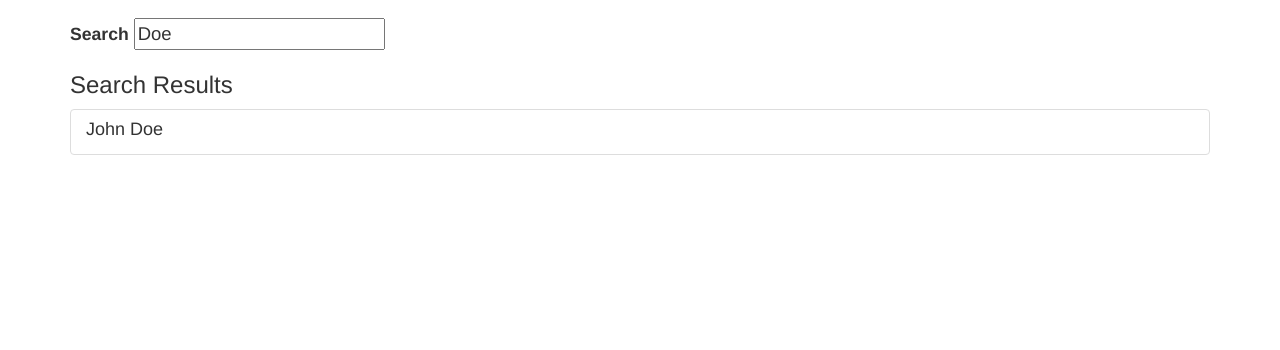
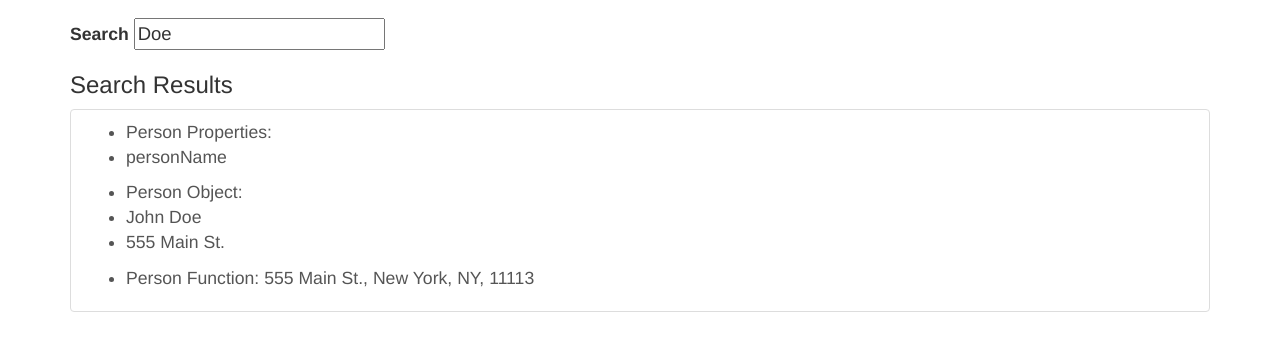
Before and after one commit to matt16749-zz/Angular-Directive-Example, a plain HTML site: page index.htm in a window 1280 px wide. Shown: the part 54-404 px from the top of the page. Drawn offline with nearby package versions, Linux system fonts and the light colour scheme; some packages are replaced by stand-ins of ours.

Commit message:
notes on = and & scopes in directive

```diff
--- a/app.js
+++ b/app.js
@@ -32,7 +32,14 @@
   function mainController($scope, $log){
     $scope.person ={
       name: 'John Doe',
-      address: '555 Main St., New York, NY 11113'
+      address: '555 Main St.',
+      city: 'New York',
+      state: 'NY',
+      zip: '11113'
+    }
+
+    $scope.formattedAddress = function(person){
+      return person.address + ', ' + person.city + ', ' + person.state + ', ' + person.zip;
     }
   }
 
@@ -48,8 +55,9 @@
       templateUrl: 'directives/searchresult.html',
       replate: true, //Will replace html directve with the template.
       scope: { //changes the $scope property of the directive.
-        personName: "@", //@ sign means attribute being fed where searchresult directive is called is just text.
-        personAddress: "@"
+        personName: "@", //@ sign means attribute being fed where searchresult directive is called is just text. 1 way binding.
+        personObject: "=", // = sign is two way binding. Whatever happens to the object inside the directive will affect the object in controller.
+        formattedAddressFunction: '&' // & sign means function.
       }
     }
   }
--- a/directives/searchresult.html
+++ b/directives/searchresult.html
@@ -1,4 +1,18 @@
 <a href="#" class="list-group-item">
-  <h4 class="list-group-item-heading">{{personName}}</h4>
-  <p class="list-group-item-text">{{person.address}}</p>
+  <ul>
+    <li>Person Properties:</li>
+    <li>personName</li>
+  </ul>
+
+  <ul>
+    <li>Person Object:</li>
+    <li>{{personObject.name}}</li>
+    <li>{{personObject.address}}</li>
+  </ul>
+
+  <ul>
+    <li>Person Function: {{ formattedAddressFunction({parameter: personObject }) }}</li>
+    <!--  personObject in the object map came as an attribute from the main.html template where search-function directive was called.  -->
+  </ul>
+
 </a>
--- a/pages/main.html
+++ b/pages/main.html
@@ -3,5 +3,5 @@
 
 <h3>Search Results</h3>
 <div class="list-group">
-  <search-result person-name="{{ person.name }}" person-address="{{person.address}}"></search-result>
+  <search-result person-name="{{ person.name }}" person-object="person" formatted-address-function="formattedAddress(parameter)"></search-result>
 </div>
```
